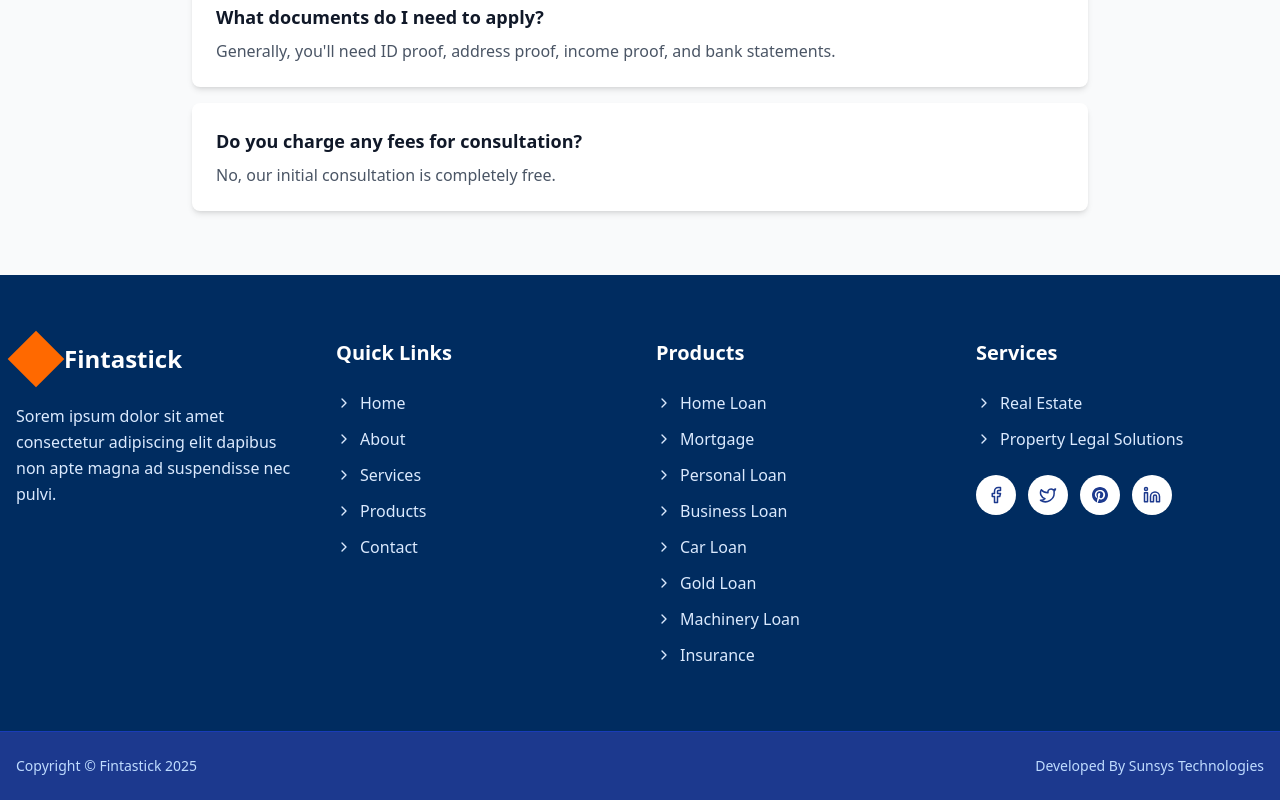
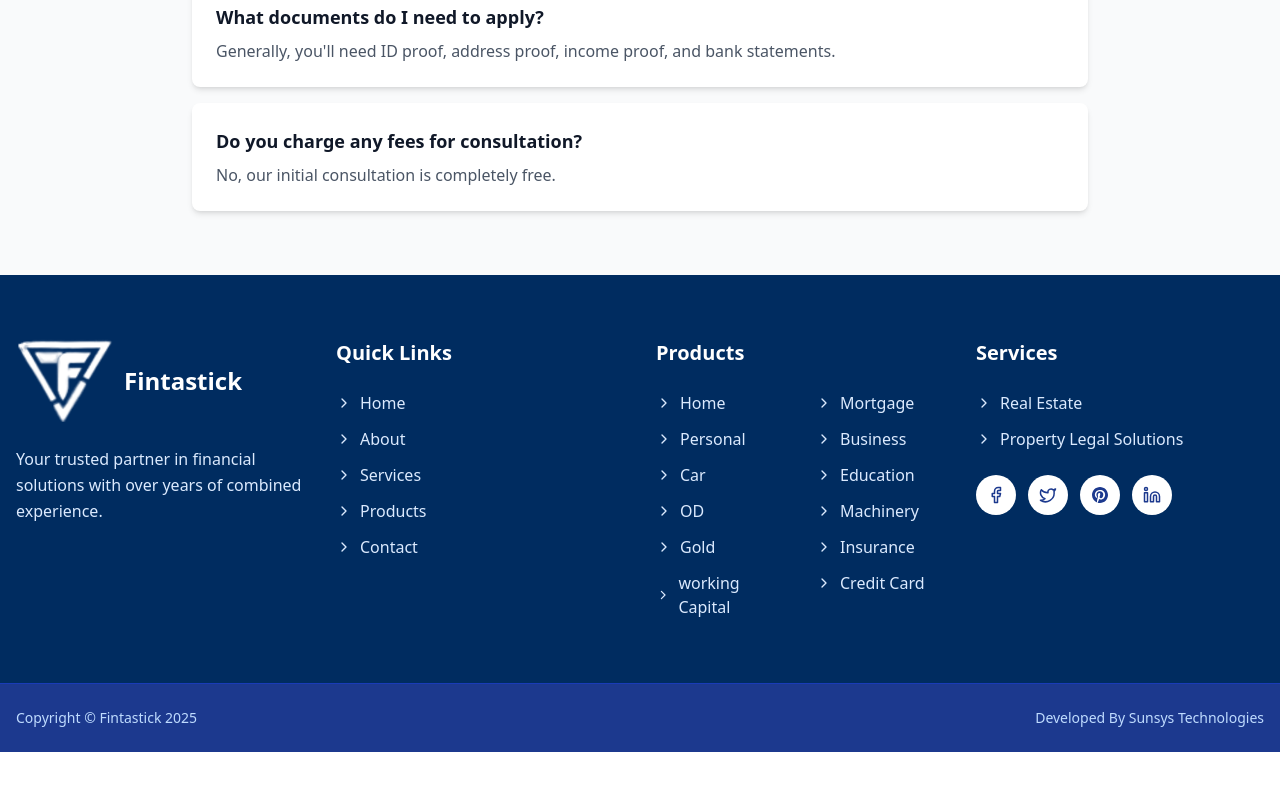
Before and after one commit to Sudhanandhini/Fintasktick, a React (Vite) app in the folder frontend/: page /fintasktick/contact in a window 1280 px wide. Shown: the part 1904-2704 px from the top of the page. After the commit the page ends 2656 px from the top, so only its background shows below. Built offline with nearby package versions, Linux system fonts and the light colour scheme.

Commit message:
logo, header, footer, product, service page

```diff
--- a/frontend/src/components/Footer.jsx
+++ b/frontend/src/components/Footer.jsx
@@ -1,7 +1,7 @@
 import React, { useState } from 'react';
 import { Link } from 'react-router-dom';
 import { Facebook, Twitter, Linkedin, ChevronRight } from 'lucide-react';
-import logo from '../assets/resized-image.jpg'
+import logo from '../assets/download(95).png'
 
 
 
@@ -31,17 +31,18 @@ const Footer = ({ services = [], companyLinks = [] }) => {
                         <div>
                             {/* Logo */}
                             <div className="flex items-center gap-2 mb-6">
-                            <div className="relative">
+                                {/* <div className="relative">
                                 <div className="w-10 h-10 bg-orange-500 transform rotate-45"></div>
                                 <div className="absolute top-0 left-0 w-10 h-10 bg-[#f27e00]-600 transform rotate-45 translate-x-1 translate-y-1"></div>
-                            </div>
+                            </div> */}
+                                <img src={logo} alt="logo" width="100" height="100" />
                                 <span className="text-2xl font-bold">Fintastick</span>
-                            {/* <img src={logo} alt="logo" /> */}
+
                             </div>
 
                             {/* Description */}
                             <p className="text-blue-100 mb-6 leading-relaxed">
-                            Sorem ipsum dolor sit amet consectetur adipiscing elit dapibus non apte magna ad suspendisse nec pulvi.
+                                Your trusted partner in financial solutions with over years of combined experience.
                             </p>
 
 
@@ -95,7 +96,7 @@ const Footer = ({ services = [], companyLinks = [] }) => {
                         </div>
 
                         {/* Column 3 - Company */}
-                    <div>
+                        {/* <div>
                         <h3 className="text-xl font-bold mb-6">Products</h3>
                         {companyLinks.length > 0 ? (
                             <ul className="space-y-3">
@@ -157,50 +158,79 @@ const Footer = ({ services = [], companyLinks = [] }) => {
                                         Insurance
                                     </Link>
                                 </li>
+                                 <li>
+                                    <Link to="/products" className="flex items-center text-blue-100 hover:text-orange-500 transform transition-all duration-300 hover:translate-x-1">
+                                        <ChevronRight size={16} className="mr-2" />
+                                        Car Loan
+                                    </Link>
+                                </li>
+
+                                <li>
+                                    <Link to="/products" className="flex items-center text-blue-100 hover:text-orange-500 transform transition-all duration-300 hover:translate-x-1">
+                                        <ChevronRight size={16} className="mr-2" />
+                                        Gold Loan
+                                    </Link>
+                                </li>
+                                <li>
+                                    <Link to="/products" className="flex items-center text-blue-100 hover:text-orange-500 transform transition-all duration-300 hover:translate-x-1">
+                                        <ChevronRight size={16} className="mr-2" />
+                                        Machinery Loan
+                                    </Link>
+                                </li>
+                                <li>
+                                    <Link to="/products" className="flex items-center text-blue-100 hover:text-orange-500 transform transition-all duration-300 hover:translate-x-1">
+                                        <ChevronRight size={16} className="mr-2" />
+                                        Insurance
+                                    </Link>
+                                </li>
+                            </ul>
+                        )}
+                    </div> */}
+
+                        <div>
+                            <h3 className="text-xl font-bold mb-6">Products</h3>
+                            {companyLinks.length > 0 ? (
+                                <ul className="grid grid-cols-1 sm:grid-cols-2 gap-x-8 gap-y-3">
+                                    {companyLinks.map((link, index) => (
+                                        <li key={index}>
+                                            {link}
+                                        </li>
+                                    ))}
+                                </ul>
+                            ) : (
+                                <ul className="grid grid-cols-1 sm:grid-cols-2 gap-x-8 gap-y-3">
+                                    {[
+                                        "Home ",
+                                        "Mortgage",
+                                        "Personal ",
+                                        "Business ",
+                                        "Car ",
+                                         "Education ",
+                                         "OD",
+                                         "Machinery ",
+
+                                        "Gold ",
+                                        "Insurance",
+                                         "working Capital",
+                                       "Credit Card ",
+
+                                    ].map((product, index) => (
+                                        <li key={index}>
+                                            <Link
+                                                to="/products"
+                                                className="flex items-center text-blue-100 hover:text-orange-500 transform transition-all duration-300 hover:translate-x-1"
+                                            >
+                                                <ChevronRight size={16} className="mr-2" />
+                                                {product}
+                                            </Link>
+                                        </li>
+                                    ))}
                                 </ul>
                             )}
                         </div>
 
-                    {/* Column 4 - Subscribe */}
-                    {/* <div>
-            <h3 className="text-xl font-bold mb-6">Subscribe</h3>
-            <div className="space-y-4">
-              <div>
-                <input
-                  type="text"
-                  placeholder="Name"
-                  value={name}
-                  onChange={(e) => setName(e.target.value)}
-                  className="w-full px-4 py-3 bg-white text-gray-900 placeholder-gray-500 focus:outline-none focus:ring-2 focus:ring-orange-500"
-                />
-              </div>
 
-              <div className="relative">
-                <input
-                  type="email"
-                  placeholder="Email Address"
-                  value={email}
-                  onChange={(e) => {
-                    setEmail(e.target.value);
-                    setShowError(false);
-                  }}
-                  className="w-full px-4 py-3 bg-white text-gray-900 placeholder-gray-500 focus:outline-none focus:ring-2 focus:ring-orange-500"
-                />
-                {showError && (
-                  <div className="absolute -bottom-6 right-0 bg-white text-gray-800 px-3 py-1 text-sm shadow-lg">
-                    Please fill out this field.
-                  </div>
-                )}
-              </div>
 
-              <button
-                onClick={handleSubscribe}
-                className="w-full bg-orange-500 hover:bg-orange-600 text-white font-bold py-3 px-6 uppercase transition-colors"
-              >
-                Subscribe
-              </button>
-            </div>
-          </div> */}
                         <div>
                             <div>
                                 <h3 className="text-xl font-bold mb-6">Services</h3>
--- a/frontend/src/pages/HomePage.jsx
+++ b/frontend/src/pages/HomePage.jsx
@@ -58,7 +58,7 @@ const HomePage = () => {
   const slides = [
     {
       image: heroBg1,
-      title: 'Welcome to Fintasktick - Your Trusted Loan DSA!',
+      title: 'Welcome to Fintasktick - Your Trusted Loan Partners!',
       description: 'Fintasktick is your trusted partner in helping you find the best financial products that meet your specific requirements.',
       primaryBtn: { text: 'Explore Products', link: '/products' },
       secondaryBtn: { text: 'Contact Us', link: '/contact' }
--- a/frontend/src/pages/ProductsPage.jsx
+++ b/frontend/src/pages/ProductsPage.jsx
@@ -10,20 +10,7 @@ import { useNavigate } from "react-router-dom";
 const ProductsPage = () => {
     const navigate = useNavigate();
     const products = [
-        {
-            id: 3,
-            icon: <Users className="w-12 h-12" />,
-            title: 'Personal Loan',
-            shortDesc: 'Quick funds for any purpose without collateral',
-            features: [
-                'No collateral required',
-                'Minimal documentation',
-                'Quick approval process',
-                'Flexible repayment options',
-                'Competitive interest rates'
-            ],
-            description: 'Need quick funds for any purpose? With Fintasktick, get a Personal Loan without collateral or heavy paperwork. Perfect for weddings, vacations, renovations, or emergencies.'
-        },
+
         {
             id: 1,
             icon: <Home className="w-12 h-12" />,
@@ -51,6 +38,20 @@ const ProductsPage = () => {
                 'Quick processing'
             ],
             description: 'Leverage your property for financial support. Loan Against Property (LAP) helps fund education, renovations, or business growth.'
+        },
+         {
+            id: 3,
+            icon: <Users className="w-12 h-12" />,
+            title: 'Personal Loan',
+            shortDesc: 'Quick funds for any purpose without collateral',
+            features: [
+                'No collateral required',
+                'Minimal documentation',
+                'Quick approval process',
+                'Flexible repayment options',
+                'Competitive interest rates'
+            ],
+            description: 'Need quick funds for any purpose? With Fintasktick, get a Personal Loan without collateral or heavy paperwork. Perfect for weddings, vacations, renovations, or emergencies.'
         },
         {
             id: 4,
@@ -80,20 +81,21 @@ const ProductsPage = () => {
             ],
             description: 'Own your dream car easily with flexible EMIs and low interest rates on our Car Loan options.'
         },
-        {
-            id: 10,
-            icon: <Coins className="w-12 h-12" />,
-            title: 'Gold Loan',
-            shortDesc: 'Unlock the power of your gold',
+         {
+            id: 6,
+            icon: <GraduationCap className="w-12 h-12" />,
+            title: 'Education Loan',
+            shortDesc: 'Invest in your future',
             features: [
-                'Competitive interest rates',
-                'Minimal documentation',
-                'Quick disbursement',
-                'Secure gold storage',
-                'Easy repayment'
+                'Cover tuition fees',
+                'Study materials funding',
+                'Living expenses',
+                'Moratorium period',
+                'Tax benefits'
             ],
-            description: 'Get instant funds by pledging your gold. Safe, fast, and hassle-free with competitive rates.'
+            description: 'Secure your future with our Education Loan options, designed to make higher education affordable and accessible.'
         },
+
         {
             id: 7,
             icon: <DollarSign className="w-12 h-12" />,
@@ -107,6 +109,20 @@ const ProductsPage = () => {
                 'Quick activation'
             ],
             description: 'Our Overdraft (OD) Loan ensures financial flexibility in emergencies — borrow only what you use.'
+        },
+         {
+            id: 8,
+            icon: <Cog className="w-12 h-12" />,
+            title: 'Machinery Loan',
+            shortDesc: 'Upgrade your business equipment',
+            features: [
+                'New machinery purchase',
+                'Equipment upgrade',
+                'Attractive interest rates',
+                'Flexible repayment tenure',
+                'Quick processing'
+            ],
+            description: 'Enhance productivity with our Machinery Loan — finance new equipment or upgrades with ease.'
         },
         {
             id: 9,
@@ -122,34 +138,35 @@ const ProductsPage = () => {
             ],
             description: 'Keep your business running smoothly with our Working Capital Loan — perfect for managing daily expenses and cash flow.'
         },
-        {
-            id: 6,
-            icon: <GraduationCap className="w-12 h-12" />,
-            title: 'Education Loan',
-            shortDesc: 'Invest in your future',
+         {
+            id: 10,
+            icon: <Coins className="w-12 h-12" />,
+            title: 'Gold Loan',
+            shortDesc: 'Unlock the power of your gold',
             features: [
-                'Cover tuition fees',
-                'Study materials funding',
-                'Living expenses',
-                'Moratorium period',
-                'Tax benefits'
+                'Competitive interest rates',
+                'Minimal documentation',
+                'Quick disbursement',
+                'Secure gold storage',
+                'Easy repayment'
             ],
-            description: 'Secure your future with our Education Loan options, designed to make higher education affordable and accessible.'
+            description: 'Get instant funds by pledging your gold. Safe, fast, and hassle-free with competitive rates.'
         },
-        {
-            id: 8,
-            icon: <Cog className="w-12 h-12" />,
-            title: 'Machinery Loan',
-            shortDesc: 'Upgrade your business equipment',
+       {
+            id: 11,
+            icon: <ShieldCheck className="w-12 h-12" />,
+            title: 'Insurance',
+            shortDesc: 'Protect your life, health, and assets',
             features: [
-                'New machinery purchase',
-                'Equipment upgrade',
-                'Attractive interest rates',
-                'Flexible repayment tenure',
-                'Quick processing'
+                'Life, health & vehicle coverage',
+                'Flexible premiums',
+                'Tax benefits',
+                'Hassle-free claim process',
+                'Wide network support'
             ],
-            description: 'Enhance productivity with our Machinery Loan — finance new equipment or upgrades with ease.'
+            description: 'Ensure financial protection with our comprehensive insurance plans covering health, life, vehicle, and more.'
         },
+
         {
             id: 12,
             icon: <CreditCard className="w-12 h-12" />,
@@ -164,20 +181,7 @@ const ProductsPage = () => {
             ],
             description: 'Turn your credit card limit into instant cash with a Credit Card Loan. Quick, convenient, and secure.'
         },
-        {
-            id: 11,
-            icon: <ShieldCheck className="w-12 h-12" />,
-            title: 'Insurance',
-            shortDesc: 'Protect your life, health, and assets',
-            features: [
-                'Life, health & vehicle coverage',
-                'Flexible premiums',
-                'Tax benefits',
-                'Hassle-free claim process',
-                'Wide network support'
-            ],
-            description: 'Ensure financial protection with our comprehensive insurance plans covering health, life, vehicle, and more.'
-        }
+
     ];
 
     return (
--- a/frontend/src/pages/ServicesPage.jsx
+++ b/frontend/src/pages/ServicesPage.jsx
@@ -154,7 +154,7 @@ const ServicesPage = () => {
                 <div className="max-w-7xl mx-auto relative z-10">
                     <div className="max-w-3xl">
                         <h1 className="text-4xl md:text-5xl font-bold mb-6">
-                            Our Services
+                            Other Services
                         </h1>
                         <p className="text-xl mb-8 text-blue-100">
                             Comprehensive business and financial services beyond lending
@@ -341,7 +341,7 @@ const ServicesPage = () => {
                     </div>
 
                     <div className="grid md:grid-cols-4 gap-6">
-                        {['Manufacturing', 'Retail', 'Real Estate', 'Healthcare', 'Education', 'Hospitality', 'IT Services', 'Construction'].map((industry, index) => (
+                        {['Manufacturing', 'Traders' , 'Service providers' , 'IT Services' ,  'Real Estate', 'Retail', 'Education'].map((industry, index) => (
                             <div key={index} className="bg-gradient-to-br from-orange-50 to-blue-50 p-6 rounded-lg text-center hover:shadow-md transition-shadow">
                                 <Building className="w-10 h-10 text-orange-500 mx-auto mb-3" />
                                 <h3 className="font-semibold text-gray-900">{industry}</h3>
```
Also changed, not shown: frontend/src/components/Header.jsx (+7 -2 lines), frontend/src/assets/download(95).png (added), frontend/src/assets/logo-full.png (added). Lines whose indentation alone changed are shown as unchanged.
